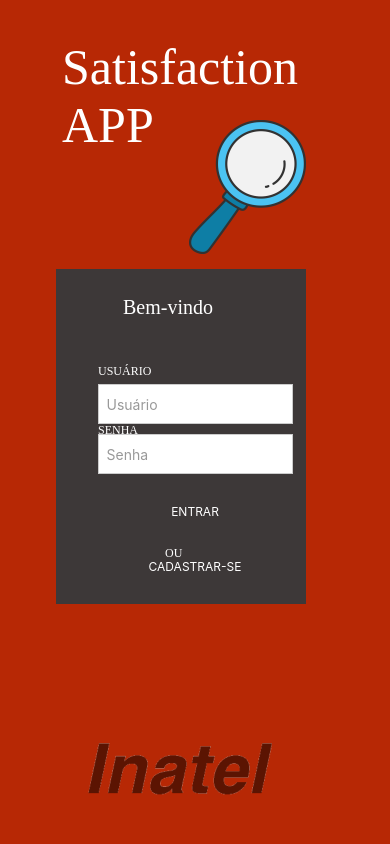
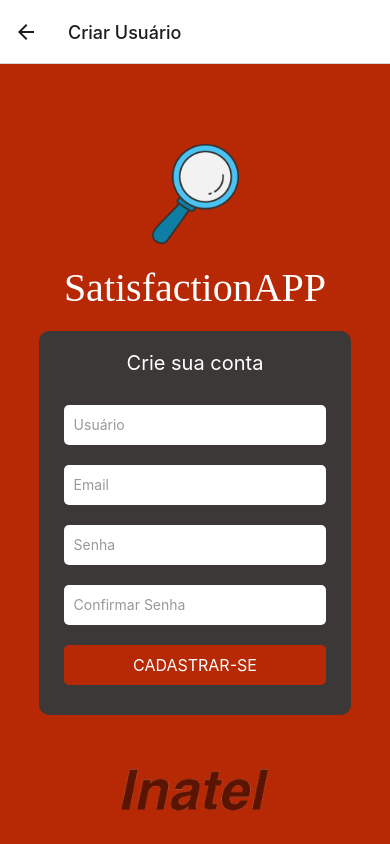
Before and after one commit to ggemelle/C317, a React Native app in the folder satisfactionAPP/: screen /CreateUser in a window 390 px wide. Built offline with nearby package versions, Linux system fonts and the light colour scheme.

Commit message:
fix: tela login. feat: rotas para tela de cadastro e tela de cadastro

```diff
--- a/satisfactionAPP/App.js
+++ b/satisfactionAPP/App.js
@@ -1,9 +1,14 @@
+import { NavigationContainer } from '@react-navigation/native';
+import { createStackNavigator } from '@react-navigation/stack';
 import React, { useState } from 'react';
 import { Alert, Dimensions, Image, StyleSheet, Text, TextInput, TouchableOpacity, View } from 'react-native';
 import Inatel from "./assets/inatel.png";
 import Lupa from "./assets/lupa.png";
+import PageCreateUser from './pages/pageCreateUser'; // Importar a tela de criação de usuário
 
-const App = () => {
+const Stack = createStackNavigator();
+
+const HomeScreen = ({ navigation }) => {
   const { width, height } = Dimensions.get('window');
   const [usuario, setUsuario] = useState('');
   const [senha, setSenha] = useState('');
@@ -27,14 +32,14 @@ const App = () => {
     Alert.alert('Login realizado', `Usuário: ${usuario}`);
   };
 
-  const handleCadastrar = () => {
-    Alert.alert('Cadastro', 'Redirecionando para página de cadastro...');
-  };
-
   return (
     <View style={styles.androidLarge1}>
-      <View style={styles.androidLarge1Child} />
-      <View style={styles.container}>
+      <Image style={styles.magnifyingGlassElementBackIcon} resizeMode="contain" source={Lupa} />
+      <Text style={styles.satisfactionapp}>SatisfactionAPP</Text>
+
+      <View style={styles.formContainer}>
+        <Text style={styles.bemVindo}>Bem-vindo</Text>
+
         <TextInput
           style={styles.input}
           placeholder="Usuário"
@@ -52,161 +57,95 @@ const App = () => {
         />
 
         <TouchableOpacity style={styles.button} onPress={handleEntrar}>
-          <Text style={styles.entrar}>ENTRAR</Text>
+          <Text style={styles.buttonText}>ENTRAR</Text>
         </TouchableOpacity>
 
         {mensagem ? <Text style={styles.mensagem}>{mensagem}</Text> : null}
 
-        <TouchableOpacity style={styles.button} onPress={handleCadastrar}>
-          <Text style={styles.cadastrarSe}>CADASTRAR-SE</Text>
+        <TouchableOpacity style={styles.button} onPress={() => navigation.navigate('CreateUser')}>
+          <Text style={styles.buttonText}>CADASTRAR-SE</Text>
         </TouchableOpacity>
       </View>
 
-      <Text style={[styles.ou, styles.ouFlexBox]}>OU</Text>
-      <Text style={[styles.senha, styles.senhaTypo]}>SENHA</Text>
-      <Text style={[styles.usurio, styles.senhaTypo]}>USUÁRIO</Text>
-      <Text style={[styles.bemVindo, styles.ouFlexBox]}>Bem-vindo</Text>
-      <Image
-        style={styles.magnifyingGlassElementBackIcon}
-        resizeMode="cover"
-        source={Lupa}
-      />
-      <Text style={[styles.satisfactionapp, styles.ouFlexBox]}>SatisfactionAPP</Text>
-      <Image
-        style={styles.images1Icon}
-        resizeMode="cover"
-        source={Inatel}
-      />
+      <Image style={styles.images1Icon} resizeMode="contain" source={Inatel} />
     </View>
   );
 };
 
+// Função principal App que define a navegação entre as telas
+const App = () => {
+  return (
+    <NavigationContainer>
+      <Stack.Navigator initialRouteName="Home">
+        <Stack.Screen name="Home" component={HomeScreen} options={{ headerShown: false }} />
+        <Stack.Screen name="CreateUser" component={PageCreateUser} options={{ title: 'Criar Usuário' }} />
+      </Stack.Navigator>
+    </NavigationContainer>
+  );
+};
+
 const styles = StyleSheet.create({
-  androidLayout: {
-    height: 30,
-    width: 160,
-    backgroundColor: '#fff',
-    left: 98,
-    position: 'absolute',
+  androidLarge1: {
+    backgroundColor: '#b72805',
+    flex: 1,
+    alignItems: 'center',
+    justifyContent: 'center',
+    width: '100%',
+    height: '100%',
+  },
+  magnifyingGlassElementBackIcon: {
+    width: 100,
+    height: 100,
+    marginTop: 50,
+  },
+  satisfactionapp: {
+    fontSize: 40,
+    fontFamily: 'Cursive', // Troque para uma fonte similar
+    color: '#fff',
+    marginVertical: 20,
+  },
+  formContainer: {
+    width: '80%',
+    backgroundColor: '#3d3838',
+    borderRadius: 10,
+    paddingVertical: 20,
+    paddingHorizontal: 10,
+    alignItems: 'center',
+  },
+  bemVindo: {
+    fontSize: 20,
+    color: '#fff',
+    marginBottom: 20,
   },
   input: {
+    width: '90%',
     height: 40,
-    borderColor: '#ccc',
-    borderWidth: 1,
-    paddingHorizontal: 8,
     backgroundColor: '#fff',
-    color: '#000',
-    width: '50%',
-    marginBottom: 10,
-    alignSelf: 'center',
+    borderRadius: 5,
+    paddingHorizontal: 10,
+    marginVertical: 10,
   },
   button: {
-    justifyContent: 'center',
+    width: '90%',
+    backgroundColor: '#b72805',  // Cor alterada para vermelho
+    borderRadius: 5,
+    padding: 10,
     alignItems: 'center',
-    //width: '60%',
-    //backgroundColor: '#f07c00',
-    padding: 10,
-    borderRadius: 5,
     marginVertical: 10,
-    alignSelf: 'center',
   },
-  ouFlexBox: {
-    textAlign: 'left',
+  buttonText: {
     color: '#fff',
-    position: 'absolute',
-  },
-  senhaTypo: {
-    width: 100,
-    textAlign: 'left',
-    color: '#fff',
-    fontFamily: 'Inter-Regular',
-    fontSize: 12,
-    position: 'absolute',
-  },
-  androidLarge1Child: {
-    top: 269,
-    left: 56,
-    backgroundColor: '#3d3838',
-    width: 250,
-    height: 335,
-    position: 'absolute',
-  },
-  container: {
-    top: 384,
-    alignItems: 'center', // centraliza os elementos no eixo horizontal
-  },
-  entrar: {
-    color: '#fff',
-    fontSize: 12,
-  },
-  cadastrarSe: {
-    color: '#fff',
-    fontSize: 12,
-    textAlign: 'center',
+    fontSize: 16,
   },
   mensagem: {
     color: '#fff',
     textAlign: 'center',
     marginTop: 10,
   },
-  ou: {
-    top: 546,
-    left: 165,
-    width: 32,
-    height: 19,
-    fontFamily: 'Inter-Regular',
-    color: '#fff',
-    fontSize: 12,
-  },
-  senha: {
-    top: 423,
-    height: 15,
-    left: 98,
-    width: 100,
-  },
-  usurio: {
-    top: 364,
-    height: 35,
-    left: 98,
-    width: 100,
-  },
-  bemVindo: {
-    top: 296,
-    left: 123,
-    fontSize: 20,
-    width: 122,
-    height: 33,
-    fontFamily: 'Inter-Regular',
-    color: '#fff',
-  },
-  magnifyingGlassElementBackIcon: {
-    top: 120,
-    left: 189,
-    width: 117,
-    height: 134,
-    position: 'absolute',
-  },
-  satisfactionapp: {
-    top: 38,
-    left: 62,
-    fontSize: 50,
-    fontFamily: 'Inspiration-Regular',
-    width: 270,
-    height: 220,
-  },
   images1Icon: {
-    top: 743,
-    left: 87,
-    width: 187,
-    height: 52,
-    position: 'absolute',
-  },
-  androidLarge1: {
-    backgroundColor: '#b72805',
-    flex: 1,
-    width: '100%',
-    height: '100%',
-    overflow: 'hidden',
+    width: 150,
+    height: 50,
+    marginTop: 50,
   },
 });
 
--- a/satisfactionAPP/pages/pageCreateUser.js
+++ b/satisfactionAPP/pages/pageCreateUser.js
@@ -1,143 +1,141 @@
-import React from 'react';
-import {StyleSheet, View, Text, Image, Dimensions} from 'react-native';
+import React, { useState } from 'react';
+import { Dimensions, Image, StyleSheet, Text, TextInput, TouchableOpacity, View } from 'react-native';
+import Inatel from "../assets/inatel.png";
 import Lupa from "../assets/lupa.png";
-import Inatel from "../assets/inatel.png";
 
 const PageCreateUser = () => {
-  const {width, height} = Dimensions.get('window');
+  const { width, height } = Dimensions.get('window');
+  const [usuario, setUsuario] = useState('');
+  const [email, setEmail] = useState('');
+  const [senha, setSenha] = useState('');
+  const [confirmarSenha, setConfirmarSenha] = useState('');
+
+  const handleCadastrar = () => {
+    // Lógica para cadastro de usuário
+    if (!usuario || !email || !senha || !confirmarSenha) {
+      alert('Preencha todos os campos.');
+      return;
+    }
+
+    if (senha !== confirmarSenha) {
+      alert('As senhas não coincidem.');
+      return;
+    }
+
+    alert('Usuário cadastrado com sucesso!');
+    // Lógica para cadastro, por exemplo, chamar API
+  };
 
   return (
     <View style={styles.androidLarge1}>
-      <View style={styles.androidLarge1Child} />
-      <Text style={[styles.email, styles.senhaTypo]}>EMAIL</Text>
-      <View style={[styles.androidLarge1Item, styles.androidLayout]} />
-      <Text style={[styles.confirmarSenha, styles.senhaTypo]}>
-        CONFIRMAR SENHA
-      </Text>
-      <View style={[styles.androidLarge1Inner, styles.androidLayout]} />
-      <View style={[styles.rectangleView, styles.androidLayout]} />
-      <View style={[styles.androidLarge1Child1, styles.androidLayout]} />
-      <Text style={[styles.cadastrarSe, styles.cadastrarSeFlexBox]}>
-        CADASTRAR-SE
-      </Text>
-      <Text style={[styles.senha, styles.senhaTypo]}>SENHA</Text>
-      <Text style={[styles.usurio, styles.senhaTypo]}>USUÁRIO</Text>
-      <Image
-        style={styles.magnifyingGlassElementBackIcon}
-        resizeMode="cover"
-        source={Lupa}
-      />
-      <Text
-        style={[styles.satisfactionapp, styles.cadastrarSeFlexBox]}
-        adjustsFontSizeToFit
-        numberOfLines={1}>
-        SatisfactionAPP
-      </Text>
-      <Image
-        style={styles.images1Icon}
-        resizeMode="cover"
-        source={Inatel}
-      />
+      <Image style={styles.magnifyingGlassElementBackIcon} resizeMode="contain" source={Lupa} />
+      <Text style={styles.satisfactionapp}>SatisfactionAPP</Text>
+
+      <View style={styles.formContainer}>
+        <Text style={styles.bemVindo}>Crie sua conta</Text>
+
+        <TextInput
+          style={styles.input}
+          placeholder="Usuário"
+          placeholderTextColor="#999"
+          value={usuario}
+          onChangeText={setUsuario}
+        />
+
+        <TextInput
+          style={styles.input}
+          placeholder="Email"
+          placeholderTextColor="#999"
+          keyboardType="email-address"
+          value={email}
+          onChangeText={setEmail}
+        />
+
+        <TextInput
+          style={styles.input}
+          placeholder="Senha"
+          placeholderTextColor="#999"
+          secureTextEntry={true}
+          value={senha}
+          onChangeText={setSenha}
+        />
+
+        <TextInput
+          style={styles.input}
+          placeholder="Confirmar Senha"
+          placeholderTextColor="#999"
+          secureTextEntry={true}
+          value={confirmarSenha}
+          onChangeText={setConfirmarSenha}
+        />
+
+        <TouchableOpacity style={styles.button} onPress={handleCadastrar}>
+          <Text style={styles.buttonText}>CADASTRAR-SE</Text>
+        </TouchableOpacity>
+      </View>
+
+      <Image style={styles.images1Icon} resizeMode="contain" source={Inatel} />
     </View>
   );
 };
 
 const styles = StyleSheet.create({
-  senhaTypo: {
-    height: 15,
-    left: 101,
-    textAlign: 'left',
-    color: '#fff',
-    fontFamily: 'Inter-Regular',
-    fontSize: 12,
-    position: 'absolute',
-  },
-  androidLayout: {
-    height: 30,
-    width: 160,
-    backgroundColor: '#fff',
-    left: 101,
-    position: 'absolute',
-  },
-  cadastrarSeFlexBox: {
-    textAlign: 'left',
-    color: '#fff',
-    position: 'absolute',
-  },
-  androidLarge1Child: {
-    top: 262,
-    left: 56,
-    backgroundColor: '#3d3838',
-    width: 250,
-    height: 335,
-    position: 'absolute',
-  },
-  email: {
-    top: 362,
-    width: 100,
-  },
-  androidLarge1Item: {
-    top: 377,
-  },
-  confirmarSenha: {
-    top: 473,
-    width: 150,
-  },
-  androidLarge1Inner: {
-    top: 488,
-  },
-  rectangleView: {
-    top: 323,
-  },
-  androidLarge1Child1: {
-    top: 431,
-  },
-  cadastrarSe: {
-    top: 569,
-    left: 131,
-    height: 20,
-    width: 100,
-    fontFamily: 'Inter-Regular',
-    fontSize: 12,
-    textAlign: 'left',
-    color: '#fff',
-  },
-  senha: {
-    top: 416,
-    width: 100,
-  },
-  usurio: {
-    top: 308,
-    width: 100,
-  },
-  magnifyingGlassElementBackIcon: {
-    top: 92,
-    left: 189,
-    width: 117,
-    height: 134,
-    position: 'absolute',
-  },
-  satisfactionapp: {
-    top: 38,
-    left: 62,
-    fontSize: 64,
-    fontFamily: 'Inspiration-Regular',
-    width: 196,
-    height: 78,
-  },
-  images1Icon: {
-    top: 743,
-    left: 87,
-    width: 187,
-    height: 52,
-    position: 'absolute',
-  },
   androidLarge1: {
     backgroundColor: '#b72805',
     flex: 1,
+    alignItems: 'center',
+    justifyContent: 'center',
     width: '100%',
     height: '100%',
-    overflow: 'hidden',
+  },
+  magnifyingGlassElementBackIcon: {
+    width: 100,
+    height: 100,
+    marginTop: 50,
+  },
+  satisfactionapp: {
+    fontSize: 40,
+    fontFamily: 'Cursive', // Ajuste para uma fonte similar
+    color: '#fff',
+    marginVertical: 20,
+  },
+  formContainer: {
+    width: '80%',
+    backgroundColor: '#3d3838',
+    borderRadius: 10,
+    paddingVertical: 20,
+    paddingHorizontal: 10,
+    alignItems: 'center',
+  },
+  bemVindo: {
+    fontSize: 20,
+    color: '#fff',
+    marginBottom: 20,
+  },
+  input: {
+    width: '90%',
+    height: 40,
+    backgroundColor: '#fff',
+    borderRadius: 5,
+    paddingHorizontal: 10,
+    marginVertical: 10,
+  },
+  button: {
+    width: '90%',
+    backgroundColor: '#b72805',  // Cor do botão em vermelho
+    borderRadius: 5,
+    padding: 10,
+    alignItems: 'center',
+    marginVertical: 10,
+  },
+  buttonText: {
+    color: '#fff',
+    fontSize: 16,
+  },
+  images1Icon: {
+    width: 150,
+    height: 50,
+    marginTop: 50,
   },
 });
 
```
